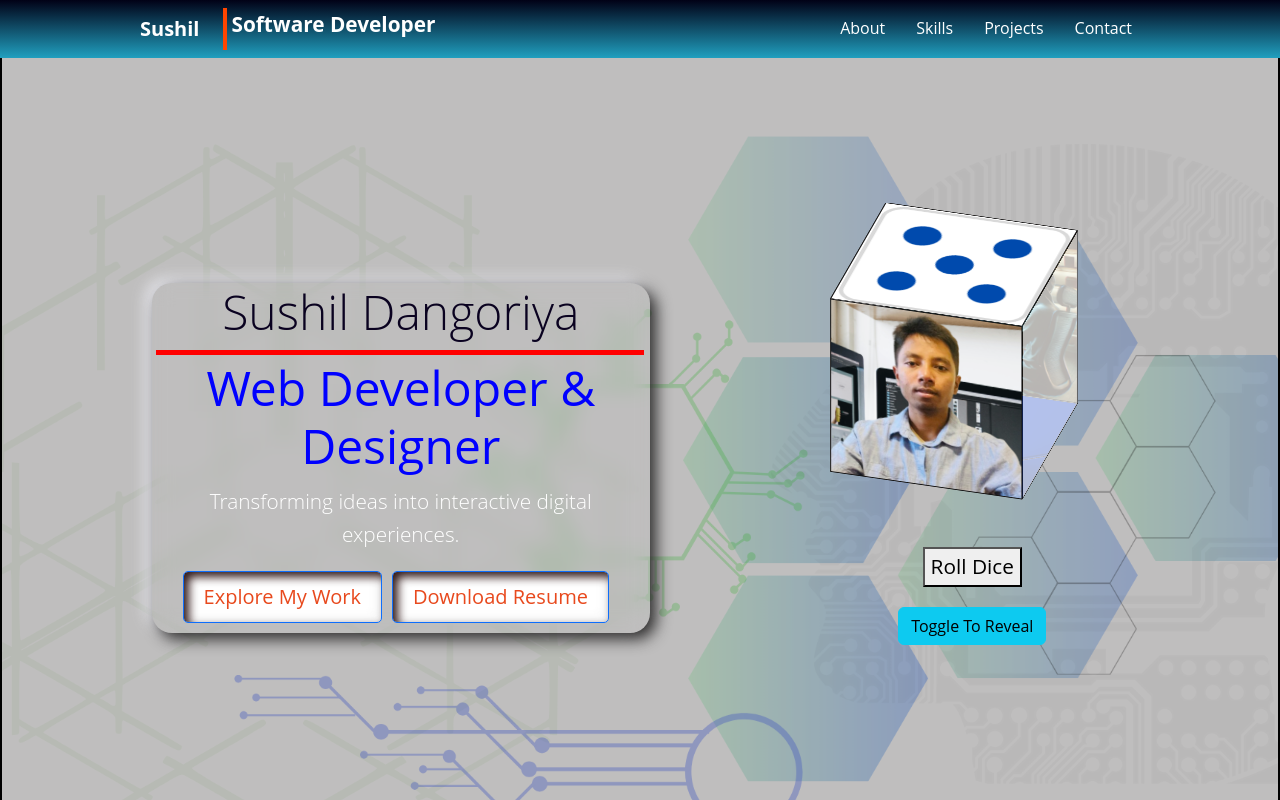
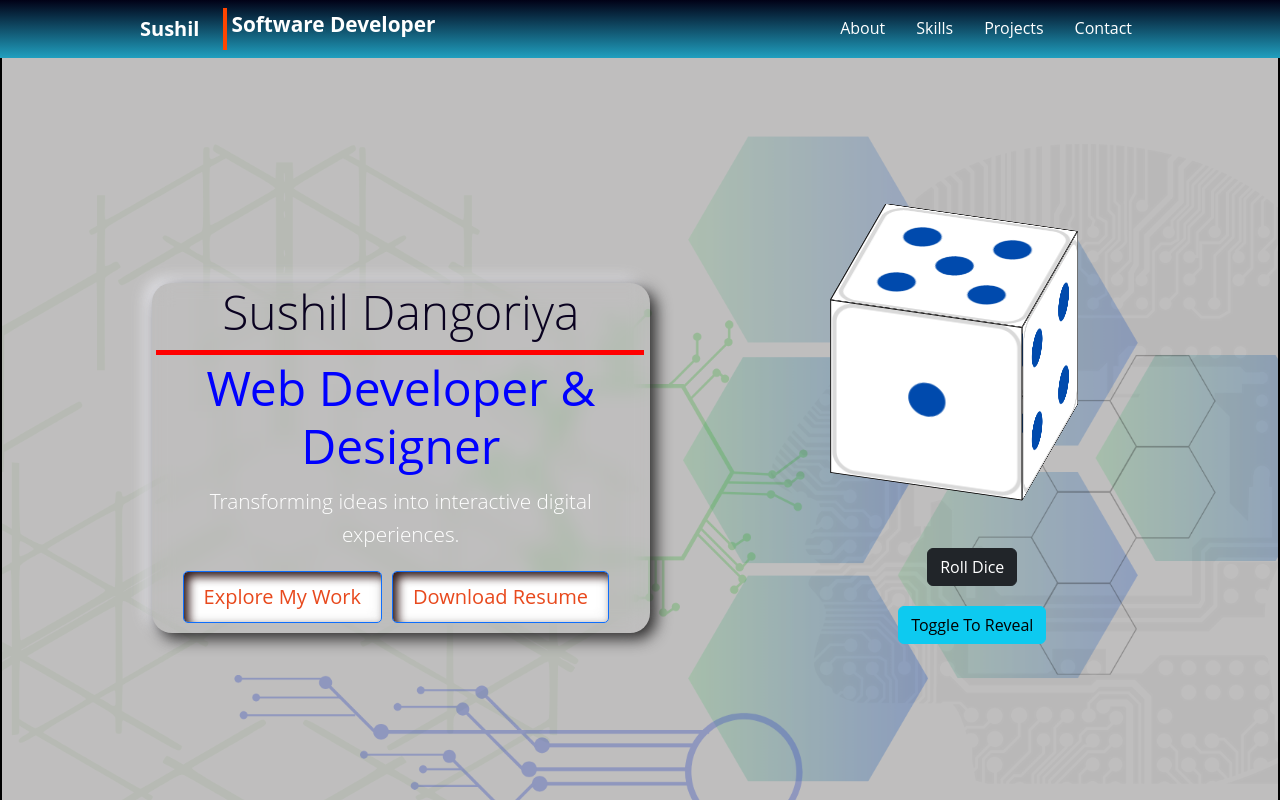
Before and after one commit to sushil-40/personal-portfolio-react-version, a React (Vite) app: page / in a window 1280 px wide. Both pictures are taken after a click on the button "Toggle To Reveal". Shown: the top 800 px of the page. Built offline with nearby package versions, Linux system fonts and the light colour scheme; a web font is replaced by a local one.

Commit message:
implementing show dice face when toggle to reveal is clicked in Roll Dice button is visible

```diff
--- a/src/App.css
+++ b/src/App.css
@@ -240,7 +240,8 @@ header {
   transform: rotateY(180deg) translateZ(100px);
 }
 .left {
-  background: url("./assets/dice-face/face-i.png") no-repeat;
+  background: url("./assets/abt-para-1.png");
+  /* background: url("./assets/dice-face/face-i.png") no-repeat; */
   background-size: cover;
   transform: rotateY(-90deg) translateZ(100px);
 }
@@ -250,8 +251,8 @@ header {
   transform: rotateY(90deg) translateZ(100px);
 }
 .top {
-  /* background: url("./assets/projects-section.png") no-repeat; */
-  background: url("./assets/dice-face/face-v.png") no-repeat;
+  background: url("./assets/projects-section.png") no-repeat;
+  /* background: url("./assets/dice-face/face-v.png") no-repeat; */
   background-size: cover;
   transform: rotateX(90deg) translateZ(100px);
 }
--- a/src/components/Hero.jsx
+++ b/src/components/Hero.jsx
@@ -1,9 +1,24 @@
 import React, { useState } from "react";
 import AnimatedIcons from "./AnimatedIcon";
 import { Dice } from "./Dice";
+import diceFace1 from "../assets/dice-face/face-i.png";
+import diceFace2 from "../assets/dice-face/face-ii.png";
+import diceFace3 from "../assets/dice-face/face-iii.png";
+import diceFace4 from "../assets/dice-face/face-iv.png";
+import diceFace5 from "../assets/dice-face/face-v.png";
+import diceFace6 from "../assets/dice-face/face-vi.png";
 
 export const Hero = () => {
   const [showButtonRoll, setShowButtonRoll] = useState("hidden-dice");
+  const [showDiceFace, setShowDiceFace] = useState(true);
+  const bgFaceOfDiceStyle = [
+    { id: 1, path: diceFace1 },
+    { id: 2, path: diceFace2 },
+    { id: 3, path: diceFace3 },
+    { id: 4, path: diceFace4 },
+    { id: 5, path: diceFace5 },
+    { id: 6, path: diceFace6 },
+  ];
 
   const handleOnClickReveal = () => {
     setShowButtonRoll((prevClass) =>
@@ -45,16 +60,64 @@ export const Hero = () => {
         </div>
         <div className="right-content col-md-4 flex-column">
           <div className="cube m-5">
-            <div className="face front"> </div>
-            <div className="face back"></div>
-            <div className="face left"></div>
-            <div className="face right"></div>
-            <div className="face top"></div>
-            <div className="face bottom"></div>
+            <div
+              className="face front"
+              style={{
+                backgroundImage:
+                  showButtonRoll === "show-hidden-dice"
+                    ? `url(${diceFace1})`
+                    : "",
+              }}
+            ></div>
+            <div
+              className="face back"
+              style={{
+                backgroundImage:
+                  showButtonRoll === "show-hidden-dice"
+                    ? `url(${diceFace2})`
+                    : "",
+              }}
+            ></div>
+            <div
+              className="face left"
+              style={{
+                backgroundImage:
+                  showButtonRoll === "show-hidden-dice"
+                    ? `url(${diceFace3})`
+                    : "",
+              }}
+            ></div>
+            <div
+              className="face right"
+              style={{
+                backgroundImage:
+                  showButtonRoll === "show-hidden-dice"
+                    ? `url(${diceFace4})`
+                    : "",
+              }}
+            ></div>
+            <div
+              className="face top"
+              style={{
+                backgroundImage:
+                  showButtonRoll === "show-hidden-dice"
+                    ? `url(${diceFace5})`
+                    : "",
+              }}
+            ></div>
+            <div
+              className="face bottom"
+              style={{
+                backgroundImage:
+                  showButtonRoll === "show-hidden-dice"
+                    ? `url(${diceFace6})`
+                    : "",
+              }}
+            ></div>
           </div>
           <div className="btn-magic  p-5">
             <p className={showButtonRoll}>
-              <button>Roll Dice</button>
+              <button className="btn btn-dark">Roll Dice</button>
             </p>
             <p>
               <button onClick={handleOnClickReveal} className="btn btn-info">
```
